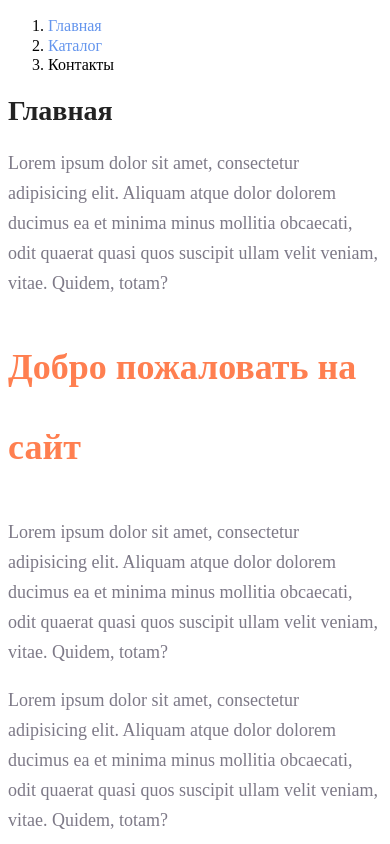
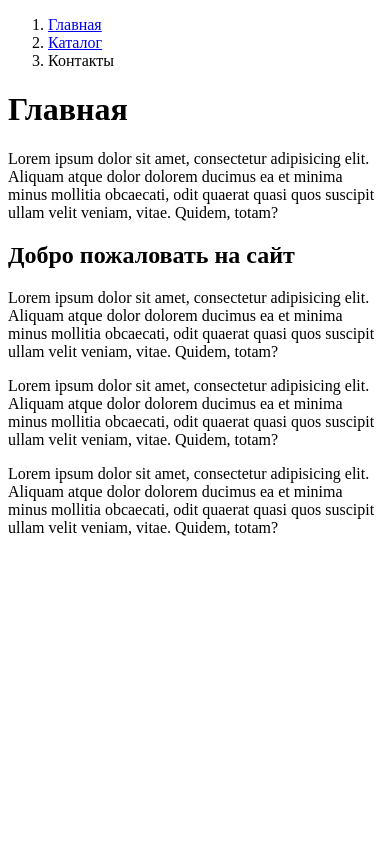
Before and after one commit to Nicolay-Belyaev/gb-html-css, a plain HTML site: page firstdraw/index.html in a window 390 px wide. Shown: the top 844 px of the page. Drawn offline with Linux system fonts and the light colour scheme.

```diff
--- a/firstdraw/style.css
+++ b/firstdraw/style.css
@@ -1,32 +1,3 @@
-a {
-    text-decoration: none;
-}
 
-h2 {
-    color: coral;
-    font-style: normal;
-    font-weight: 700;
-    font-size: 36px;
-    line-height: 80px;
-}
 
-.paragraph {
-    font-style: normal;
-    font-weight: 300;
-    font-size: 18px;
-    line-height: 30px;
-    color: #7D7987;
-}
-
-.menu__link {
-    color: cornflowerblue;
-    font-size: 16px;
-    line-height: 20px;
-}
-
-.headliner {
-    color: #222222;
-    font-size: 28px;
-    line-height: 36px;
-    font-weight: bold;
-}
+/*# sourceMappingURL=style.css.map */
```
Also changed, not shown: luxury/index.html (+3 -1 lines), luxury/style.css (+27 -11 lines).
